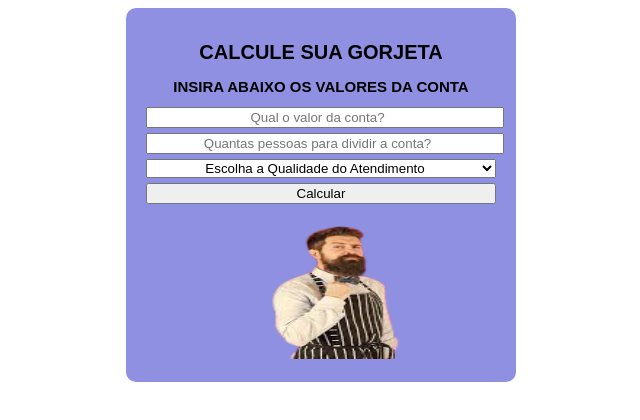
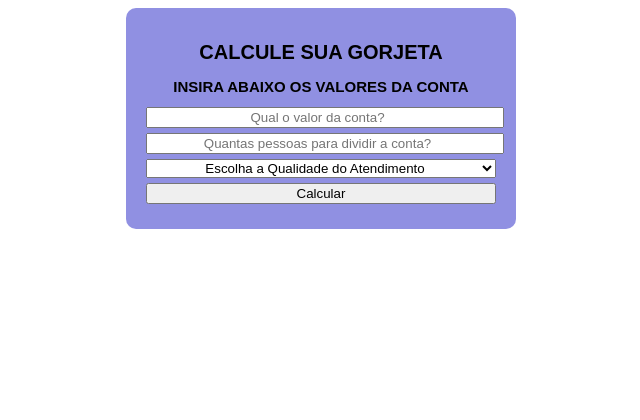
Before and after one commit to pedropavezzi/CalculadoraDeGorjeta, a plain HTML site: page src/index.html in a window 1280 px wide. Shown: the whole page, without its empty margins (319-959 px from the left). Drawn offline with Linux system fonts and the light colour scheme.

Commit message:
Consegui inserir a imagem, mas não consigo alterar a imagem de acordo com a lógica. Estou ppesquisando para verificar qual o melhor método

```diff
--- a/src/index.html
+++ b/src/index.html
@@ -32,7 +32,7 @@
                 <script src="./script.js"></script>
                 <div id="garcom">
                     <script src="./script.js"></script>
-                        <img id = "foto"   src="./assets/esperando.png" width="400" height="150"/>
+
                 </div>
             </div>
 
```
